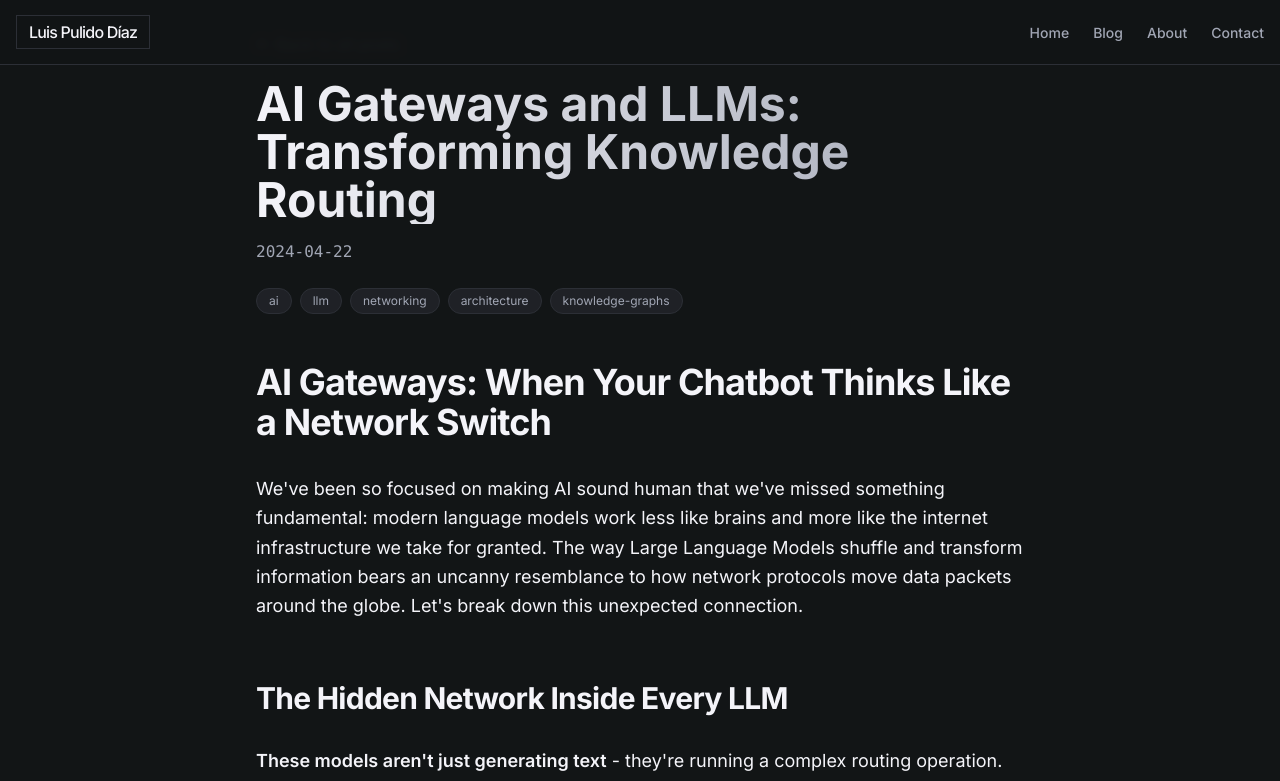
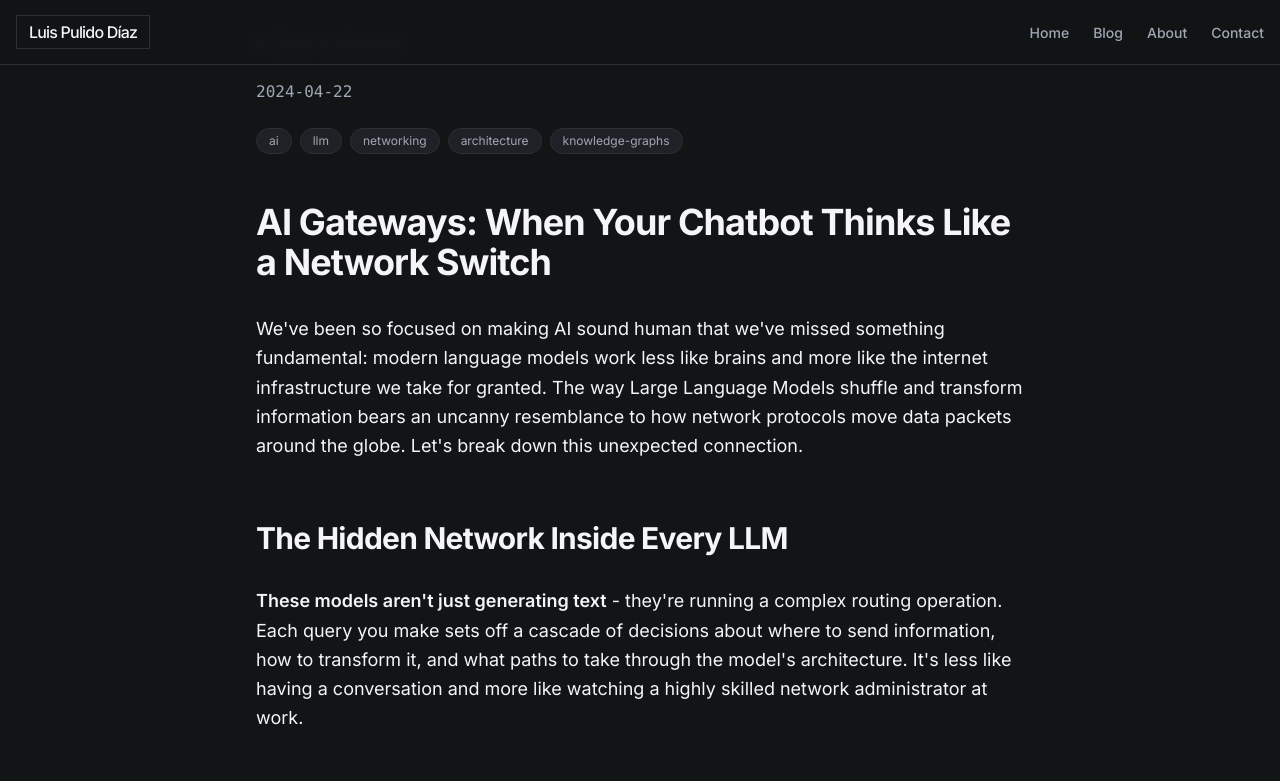
Before and after one commit to lpolish/luispulidocom-new-blog, a Next.js app: page /blog/ai-gateways-llms-transform-route-knowledge in a window 1280 px wide. Shown: the top 781 px of the page. Built offline with nearby package versions, Linux system fonts and the light colour scheme.

Commit message:
fix: remove duplicate title from single post pages

```diff
--- a/src/app/blog/[slug]/page.tsx
+++ b/src/app/blog/[slug]/page.tsx
@@ -56,9 +56,6 @@ export default async function Post({ params }: Props) {
               Back to all posts
             </Link>
 
-            <h1 className="text-4xl md:text-5xl font-bold mb-4 bg-gradient-to-r from-text to-textMuted bg-clip-text text-transparent">
-              {post.title}
-            </h1>
             <p className="text-textMuted font-mono">{post.date}</p>
 
             {post.tags && post.tags.length > 0 && (
```
